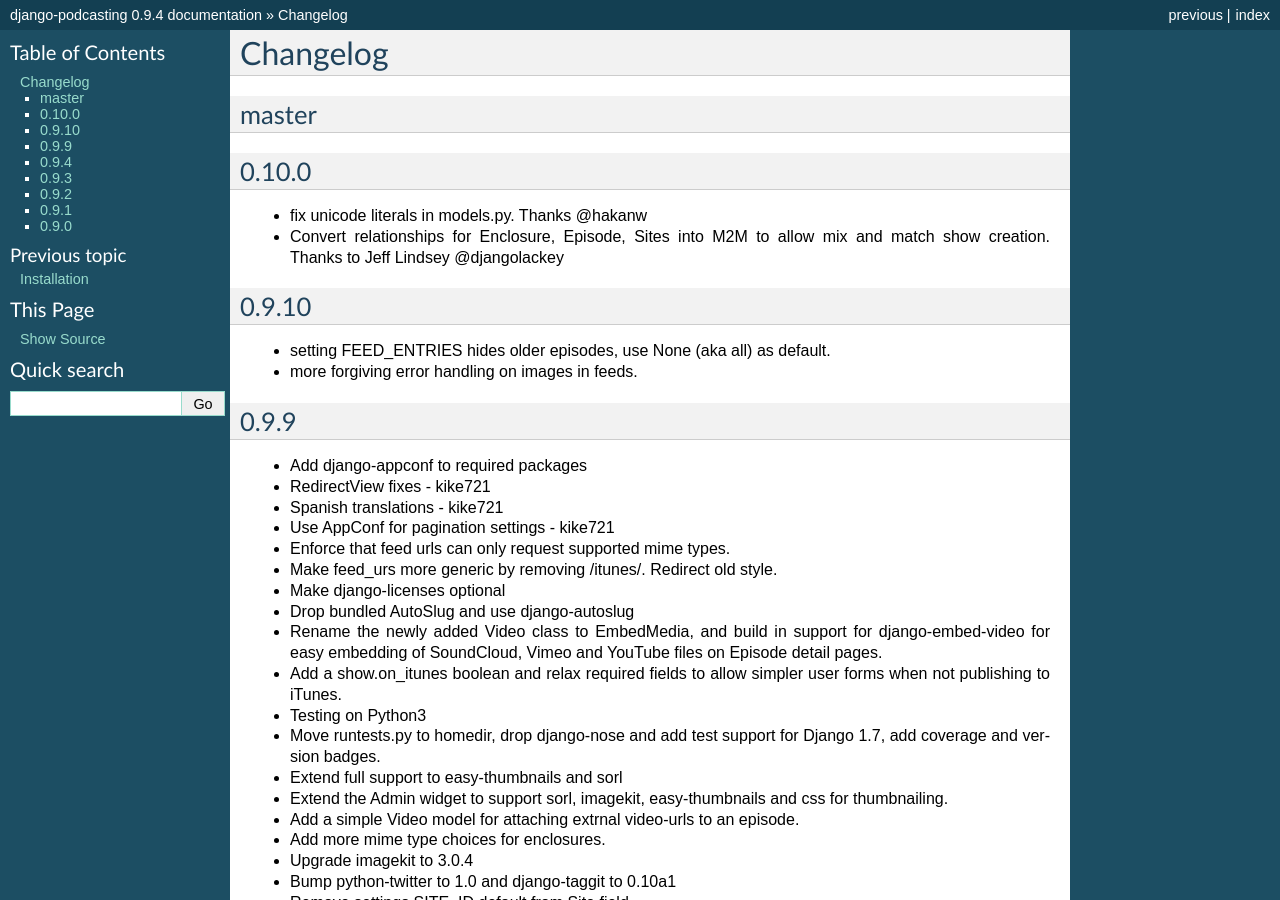
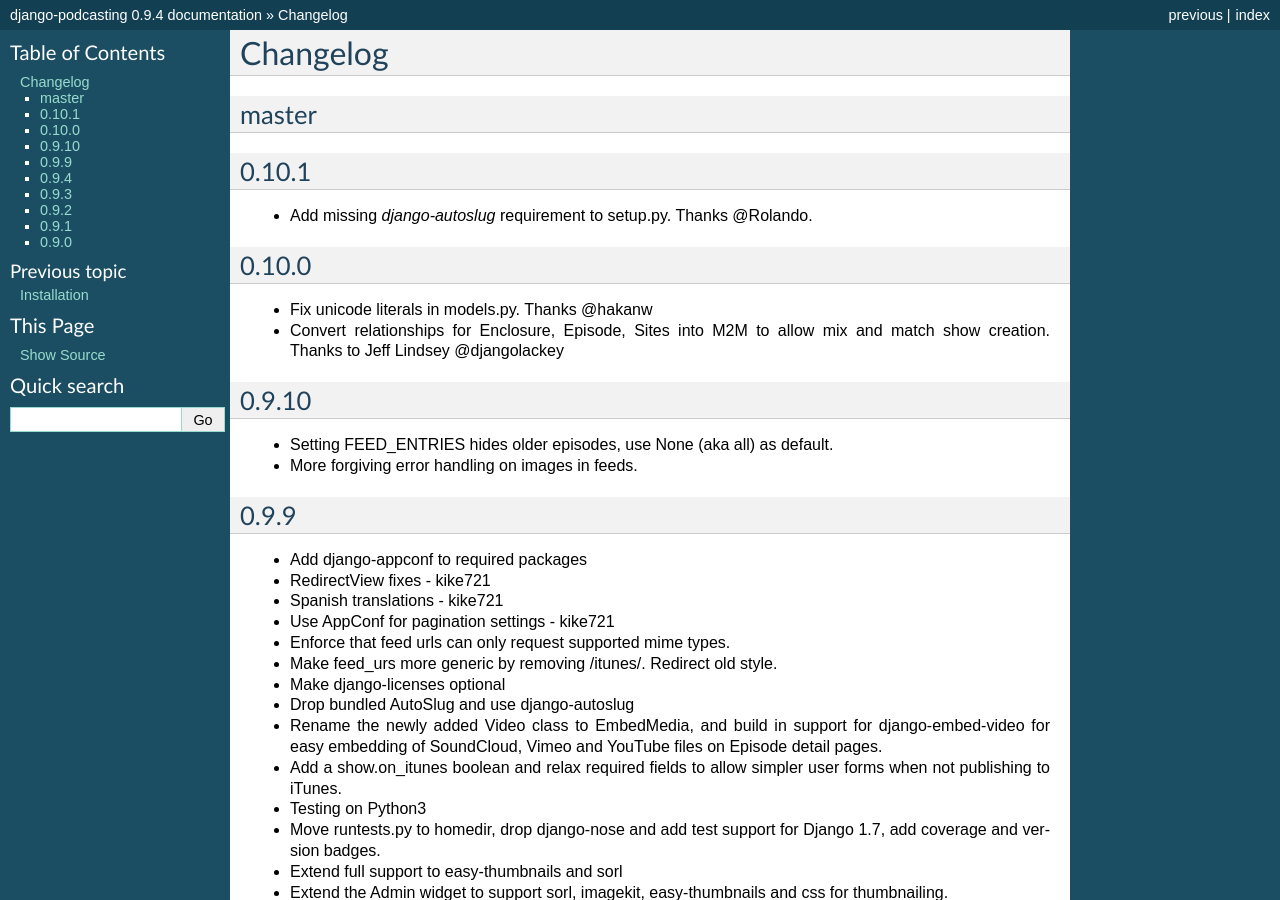
Before and after one commit to rizumu/django-podcasting, a Sphinx documentation site: the page built from docs/changelog.rst, in a window 1280 px wide and 900 px high. Built offline with Sphinx 7.4.7, drawn with Linux system fonts in a browser that asks for light colours.

Commit message:
Require django-autoslug.

```diff
--- a/docs/changelog.rst
+++ b/docs/changelog.rst
@@ -4,9 +4,13 @@
 master
 ------
 
+0.10.1
+------
+- Add missing `django-autoslug` requirement to setup.py. Thanks @Rolando.
+
 0.10.0
 ------
-- fix unicode literals in models.py. Thanks @hakanw
+- Fix unicode literals in models.py. Thanks @hakanw
 - Convert relationships for Enclosure, Episode, Sites into M2M to
   allow mix and match show creation. Thanks to Jeff Lindsey
   @djangolackey
@@ -14,8 +18,8 @@
 
 0.9.10
 ------
-- setting FEED_ENTRIES hides older episodes, use None (aka all) as default.
-- more forgiving error handling on images in feeds.
+- Setting FEED_ENTRIES hides older episodes, use None (aka all) as default.
+- More forgiving error handling on images in feeds.
 
 0.9.9
 ------
--- a/podcasting/__init__.py
+++ b/podcasting/__init__.py
@@ -3,7 +3,7 @@
 __version_info__ = {
     "major": 0,
     "minor": 10,
-    "micro": 0,
+    "micro": 1,
     "releaselevel": "final",
     "serial": 0,
 }
--- a/setup.py
+++ b/setup.py
@@ -110,6 +110,7 @@
     install_requires=[
         "django-model-utils>=2.0",
         "django-appconf>=0.6",
+        "django-autoslug>=1.7.2",
     ],
     tests_require=[
         "Django>=1.4",
```
